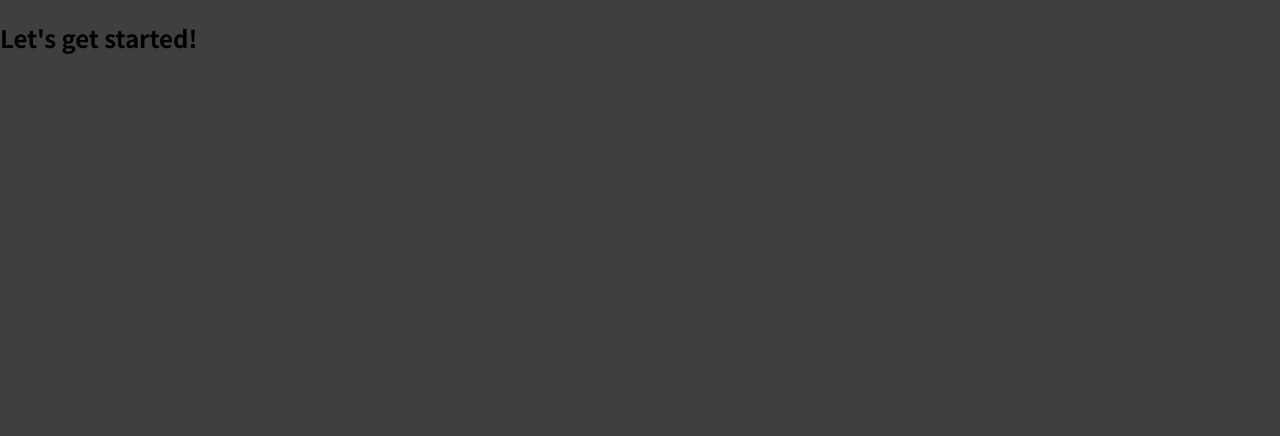
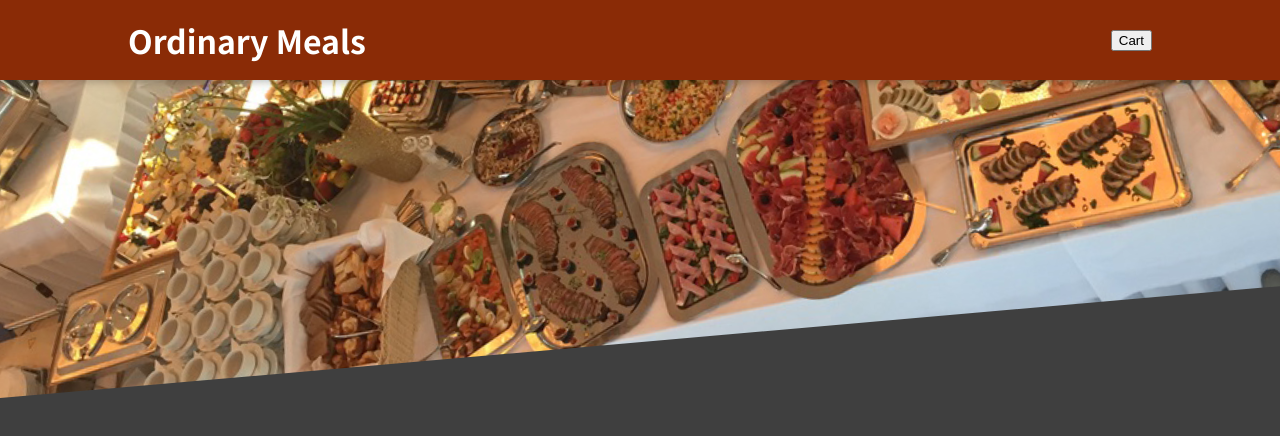
Before and after one commit to summereuna/06-food-order-app, a JavaScript app: page / in a window 1280 px wide. Shown: the top 436 px of the page. Built offline with nearby package versions, Linux system fonts and the light colour scheme.

Commit message:
Add Header

```diff
--- a/src/App.js
+++ b/src/App.js
@@ -1,9 +1,23 @@
+import Header from "./components/Layout/Header";
+
 function App() {
   return (
-    <div>
-      <h2>Let's get started!</h2>
-    </div>
+    <>
+      <Header></Header>
+    </>
   );
 }
 
 export default App;
+
+/*
+components
+ㄴ UI
+   ㄴ 인풋, 버튼, 모달 등
+ㄴ Layout
+   ㄴ Header 컴포넌트 및 헤더 관련 컴포넌트
+ㄴ Meals
+   ㄴ 음식 목록 및 개별 음식 항목 컴포넌트
+ㄴ Cart 장바구니
+  ㄴ 장바구니 관련 컴포넌트
+*/
--- /dev/null
+++ b/src/components/Layout/Header.js
@@ -0,0 +1,21 @@
+import classes from "./Header.module.css";
+//로컬 이미지 임포트
+import mealImg from "../../assets/meals.jpeg";
+
+const Header = () => {
+  return (
+    <>
+      <header className={classes.header}>
+        <h1>Ordinary Meals</h1>
+        <button>Cart</button>
+      </header>
+      <div className={classes["main-image"]}>
+        <img src={mealImg} alt="A table full of delicious food!" />
+      </div>
+    </>
+  );
+};
+
+export default Header;
+
+//{styles["main-image"]}
--- /dev/null
+++ b/src/components/Layout/Header.module.css
@@ -0,0 +1,29 @@
+.header {
+  position: fixed;
+  top: 0;
+  left: 0;
+  width: 100%;
+  height: 5rem;
+  background-color: #8a2b06;
+  color: white;
+  display: flex;
+  justify-content: space-between;
+  align-items: center;
+  padding: 0 10%;
+  box-shadow: 0 2px 8px rgba(0, 0, 0, 0.25);
+  z-index: 10;
+}
+
+.main-image {
+  width: 100%;
+  height: 25rem;
+  z-index: 0;
+  overflow: hidden;
+}
+
+.main-image img {
+  width: 110%;
+  height: 100%;
+  object-fit: cover;
+  transform: rotateZ(-5deg) translateY(-4rem) translateX(-1rem);
+}
```
Also changed, not shown: src/assets/meals.jpeg (added).
